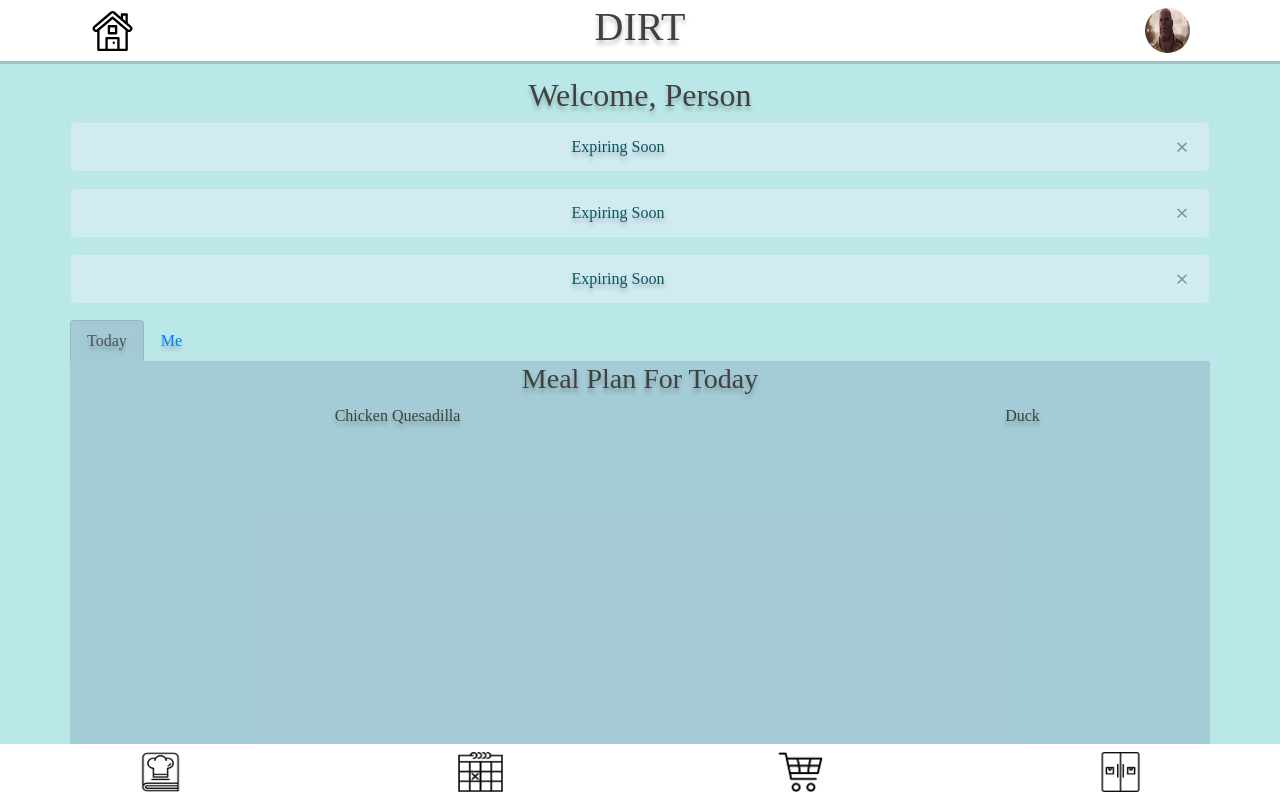
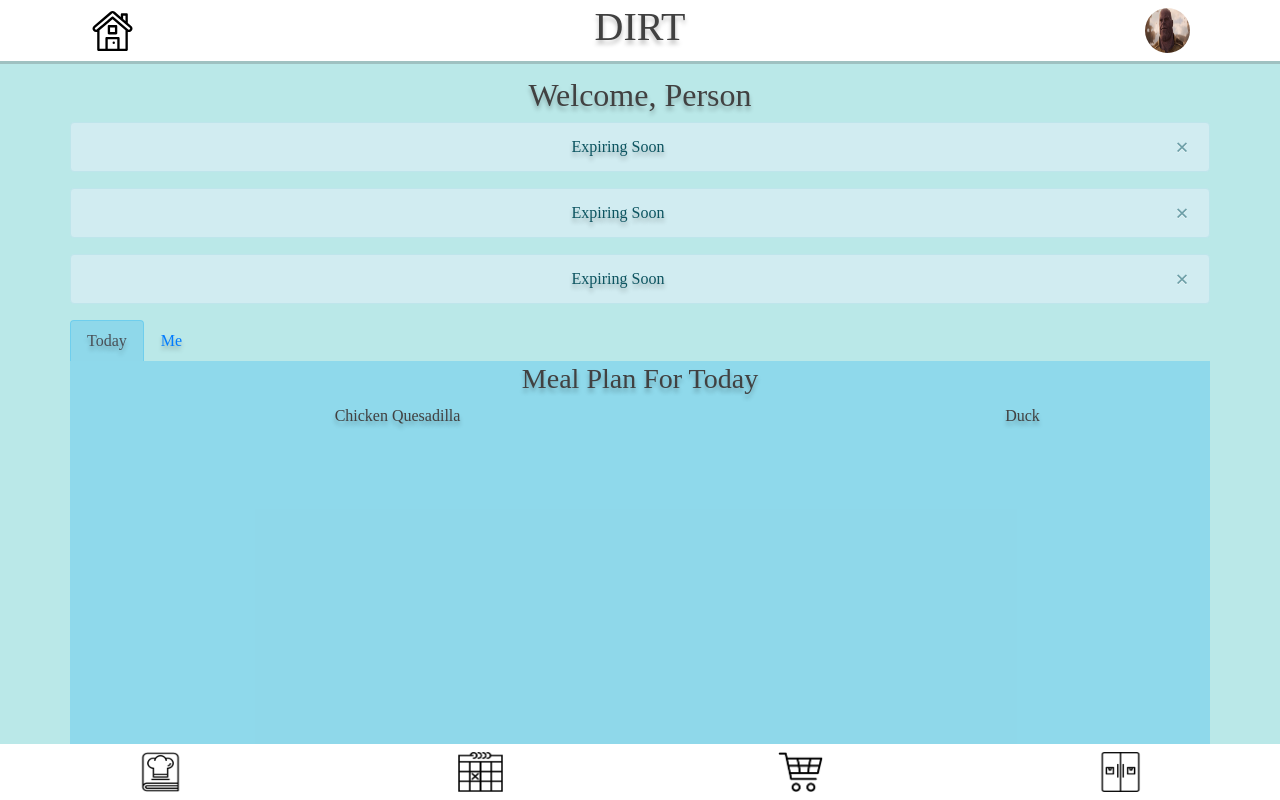
Before and after one commit to awong27/resetArea, a React (Create React App) app in the folder application/team102/UI/: page /Home/1/1 in a window 1280 px wide. Shown: the top 800 px of the page. Built offline with nearby package versions, Linux system fonts and the light colour scheme; no server answers; the HTML template or start-up script is replaced by a standard one.

Commit message:
updated color schemes

```diff
--- a/application/team102/UI/src/App.css
+++ b/application/team102/UI/src/App.css
@@ -70,3 +70,15 @@
 .lowerbox > .btn-group {
   box-sizing: content-box !important;
 }
+.modal-content {
+  background-color: #bae8e8 !important;
+}
+.modal-body {
+  background-color: rgba(12, 168, 240, 0.247) !important;
+}
+.modal-header, .modal-footer {
+  border-color: rgba(25, 89, 119, 0.247) !important;
+}
+/*.modal-header, .modal-body, .modal-footer {
+  background-color: rgba(12, 168, 240, 0.247) !important;
+}*/
--- a/application/team102/UI/src/Component/Recipe.js
+++ b/application/team102/UI/src/Component/Recipe.js
@@ -1,5 +1,7 @@
 import React, {useState, Component} from 'react';
-import {Container, Row, Col, Input, Button, ButtonGroup, Card, CardImg, Form, CardText, CardFooter, CardHeader, FormGroup, NavLink,  Modal, ModalHeader, ModalBody, ModalFooter, CardBody} from 'reactstrap';
+import {Container, Label, Row, Col, Input, Button, ButtonGroup,
+  Card, CardImg, Form, CardText, CardFooter, CardHeader,
+  FormGroup, NavLink,  Modal, ModalHeader, ModalBody, ModalFooter, CardBody} from 'reactstrap';
 import Navi from "./Navigation";
 import TopBar from "./TopBar";
 import axios from "axios";
--- a/application/team102/UI/src/Component/inv.css
+++ b/application/team102/UI/src/Component/inv.css
@@ -68,7 +68,7 @@
 }
 .invBar {
     width: 92vw;
-    background-color: #5bccaa !important;
+    background-color: rgba(18, 206, 181, 0.247) !important;
     border-color: transparent !important;
     border-radius: 0% 30px 30px 0% !important;
     margin-top: 2px;
@@ -81,7 +81,7 @@
 }
 .subBar {
     width: 75vw;
-    background-color: #5bccaa !important;
+    background-color: rgba(12, 168, 240, 0.247) !important;
     border-color: transparent !important;
     border-radius: 30px 0% 0% 30px !important;
     margin-top: 2px;
--- a/application/team102/UI/src/Component/mealplan.css
+++ b/application/team102/UI/src/Component/mealplan.css
@@ -1,24 +1,23 @@
 .plan > .nav-item > .nav-link.active {
     color: #495057;
-    background-color: rgba(96, 116, 158, 0.247);
-    border-color: rgba(96, 116, 158, 0.247);
+    background-color: rgba(12, 168, 240, 0.247);
+    border-color: rgba(12, 168, 240, 0.247);
 }
+/*background-color: rgba(96, 116, 158, 0.247);*/
 .plan {
     color: #495057;
     background-color: #bae8e8;
-    border-color: rgba(96, 116, 158, 0.247);
+    border-color: rgba(12, 168, 240, 0.247);
     overflow-x: scroll;
     overflow-y: hidden;
     flex-wrap: nowrap;
-
 }
 .plan > .nav-item {
     flex: 0 0 auto;
 }
 .tab-content {
-    background-color: rgba(96, 116, 158, 0.247);
+    background-color: rgba(12, 168, 240, 0.247);
     height: 100%;
-
 }
 .tab-pane.active {
     height: 100%;
```
